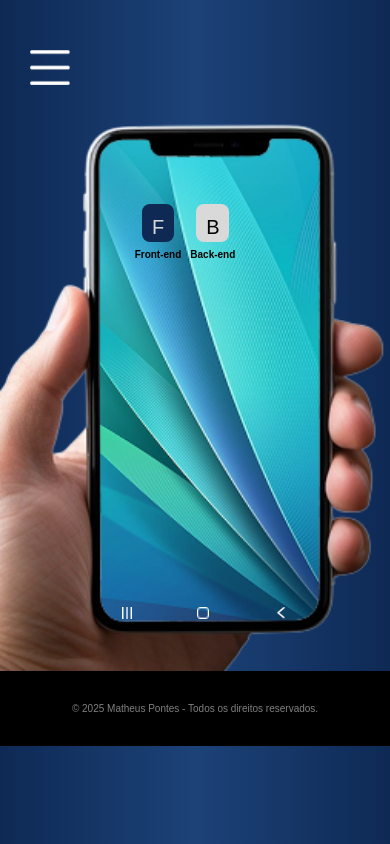
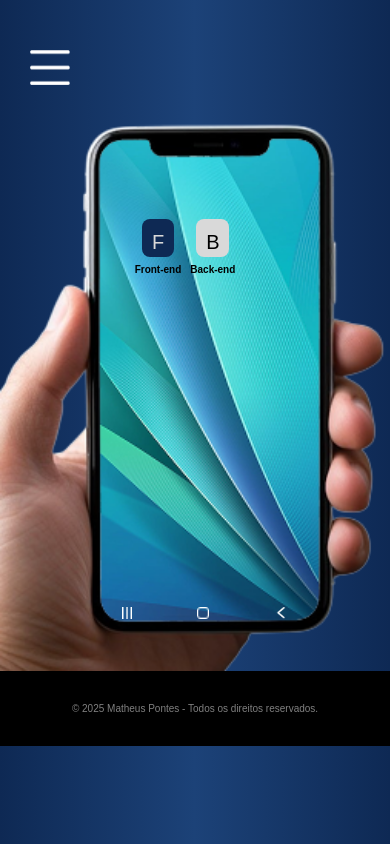
Before and after one commit to MathPontes12/Portfolio, a Next.js app: page /Skills in a window 390 px wide. Built offline with nearby package versions, Linux system fonts and the light colour scheme; a web font is replaced by a local one.

Commit message:
ajuste margem botoes mobile

```diff
--- a/src/components/Skill/Mobile/App/App/AppWindow.jsx
+++ b/src/components/Skill/Mobile/App/App/AppWindow.jsx
@@ -7,7 +7,8 @@ const AppWindow = ({ nomeDoApp, aoClicarEmVoltar }) => {
     return (
         <div className="bg-[url(/images/bgapp.png)] bg-cover h-[597px] flex flex-col items-center justify-center">
             <h1 className="absolute top-[177px] ml-[20px] text-white opacity-80"> {nomeDoApp} </h1>
-            <div className="absolute top-[250px] mr-[85px] ml-[100px]  grid grid-cols-3 place-items-center">
+            <div className="flex flex-col mt-[130px] gap-[215px]">
+                <div className="pt-[0px] mr-[85px] ml-[100px]  grid grid-cols-3 place-items-center">
                     {skills[nomeDoApp].map((skill) =>
 
                         <AppSkillsIcon
@@ -17,7 +18,8 @@ const AppWindow = ({ nomeDoApp, aoClicarEmVoltar }) => {
                         />
                     )}
                 </div>
-            <MobileButtons aoClicarEmVoltar={aoClicarEmVoltar} color="B" posicao="mt-[480px] ml-[20px]"/>
+                <MobileButtons aoClicarEmVoltar={aoClicarEmVoltar} color="B" posicao="ml-[20px]" />
+            </div>
         </div>
     )
 }
--- a/src/components/Skill/Mobile/App/Main/MainMobile.jsx
+++ b/src/components/Skill/Mobile/App/Main/MainMobile.jsx
@@ -4,13 +4,13 @@ import AppIcons from "../AppIcons"
 
 const MainMobile = ({ AoClicar, aoClicarEmVoltar }) => {
     return (
-        <div className="bg-[url(/images/bgmob.webp)] bg-cover h-[597px] flex flex-col items-center">
-            <div className="relative flex rounded-[20px] gap-[9px] mt-[130px] mr-[20px]">
+        <div className="bg-[url(/images/bgmob.webp)] bg-cover h-[597px] flex flex-col items-center gap-[330px]">
+            <div className="relative flex rounded-[20px] gap-[9px] mt-[145px] mr-[20px]">
                 <AppIcons AoClicarNoApp={AoClicar} icone="F" nome="Front-end" className="bg-azulEscuro text-brancoCinza" />
                 <AppIcons AoClicarNoApp={AoClicar} icone="B" nome="Back-end" className="bg-brancoCinza text-black" />
 
             </div>
-            <MobileButtons aoClicarEmVoltar={aoClicarEmVoltar} color="W" posicao="mt-[345px] ml-[20px]"/>
+            <MobileButtons aoClicarEmVoltar={aoClicarEmVoltar} color="W" posicao="ml-[20px]"/>
         </div>
     )
 }
--- a/src/json/skills.json
+++ b/src/json/skills.json
@@ -22,16 +22,11 @@
         },
         {
             "id": "5",
-            "nome":"Javascript",
+            "nome":"Git",
             "tipo": "Front"
         },
         {
             "id": "6",
-            "nome":"Git",
-            "tipo": "Front"
-        },
-        {
-            "id": "7",
             "nome":"Figma",
             "tipo": "Front"
         }
@@ -58,6 +53,11 @@
             "id": "4",
             "nome":"MySQL",
             "tipo": "Back"
+        },
+        {
+            "id": "5",
+            "nome":"Javascript",
+            "tipo": "Back"
         }
     ]
 }
```
Also changed, not shown: public/images/bgapp - Copia.webp (deleted), public/images/skills/Back/Javascript.webp (renamed from public/images/skills/Front/Javascript.webp). Lines whose indentation alone changed are shown as unchanged.
